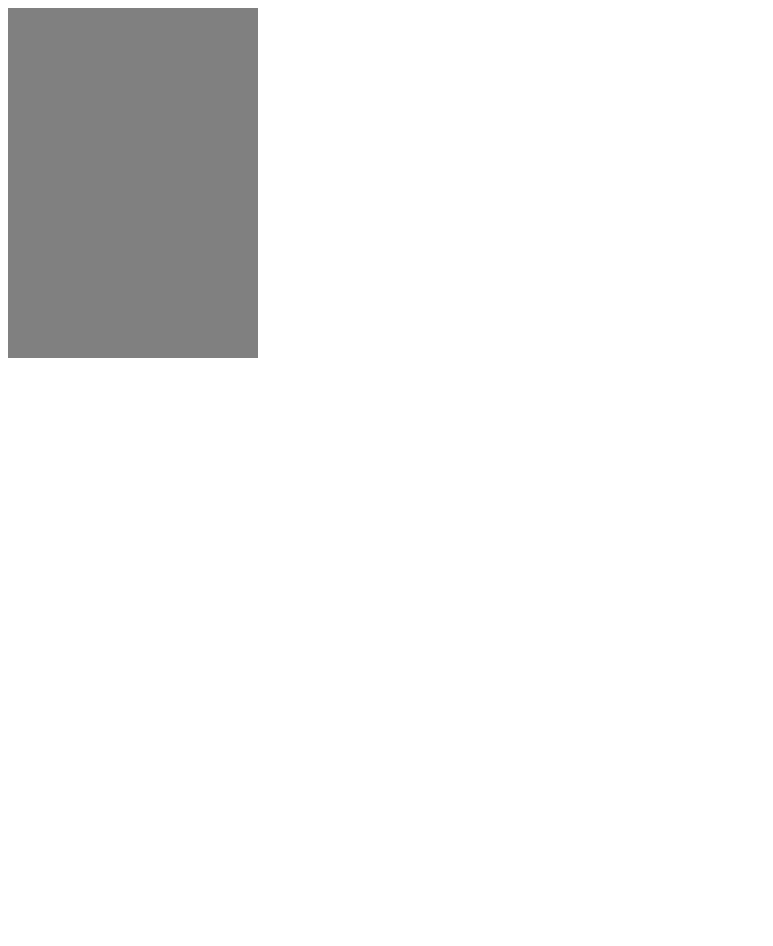
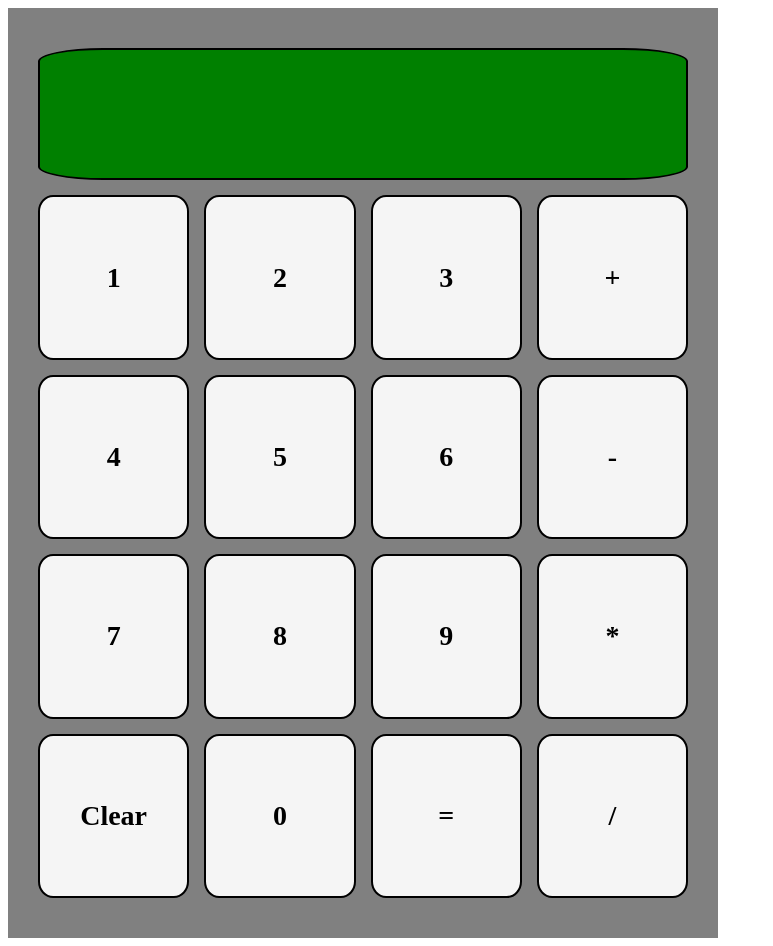
Before and after one commit to Monkeybito/Calculator, a plain HTML site: page index.html in a window 1280 px wide. Shown: the whole page, without its empty margins (0-773 px from the left). Before the commit the page ends 800 px from the top, so only its background shows below. Drawn offline with Linux system fonts and the light colour scheme.

Commit message:
I applied CSS grid to the calculator and created a grid with 4 columns; the display takes a whole row; the buttons 1 columx / row each

```diff
--- a/index.html
+++ b/index.html
@@ -8,23 +8,24 @@
 <body>
     <div class ="calculator">
         <div class="display"></div>
-        <div class="tasten"></div>
-        <div class="tasten"></div>
-        <div class="tasten"></div>
-        <div class="tasten"></div>
-        <div class="tasten"></div>
-        <div class="tasten"></div>
-        <div class="tasten"></div>
-        <div class="tasten"></div>
-        <div class="tasten"></div>
-        <div class="tasten"></div>
-        <div class="tasten"></div>
-        <div class="tasten"></div>
-        <div class="tasten"></div>
-        <div class="tasten"></div>
-        <div class="tasten"></div>
-        <div class="tasten"></div>
+        <div class="button one">1</div>
+        <div class="button two">2</div>
+        <div class="button three">3</div>
+        <div class="button plus">+</div>
+        <div class="button four">4</div>
+        <div class="button five">5</div>
+        <div class="button six">6</div>
+        <div class="button minus">-</div>
+        <div class="button seven">7</div>
+        <div class="button eight">8</div>
+        <div class="button nine">9</div>
+        <div class="button multiply">*</div>
+        <div class="button clear">Clear</div>
+        <div class="button zero">0</div>
+        <div class="button calculate">=</div>
+        <div class="button divide">/</div>
+    </div>
 
-    </div>
+
 </body>
 </html>
--- a/styles.css
+++ b/styles.css
@@ -1,5 +1,30 @@
 .calculator{
-    width: 250px;
-    height: 350px;
+    padding: 40px 30px;
+    width: 650px;
+    height: 850px;
     background-color: gray;
+    display: grid;
+    grid-template-columns: repeat(4, 1fr);
+    grid-template-rows: auto;
+    gap: 15px 15px;
+
 }
+
+.display{
+    grid-column: 1 / 5;
+    grid-row: 1;
+    background-color: green;
+    border-radius: 10%;
+    border: 2px solid black;
+}
+
+.button{
+    background-color: whitesmoke;
+    display: flex;
+    justify-content: center;
+    align-items: center;
+    font-weight: bold;
+    font-size: 175%;
+    border-radius: 10%;
+    border: 2px solid black;
+}
```
